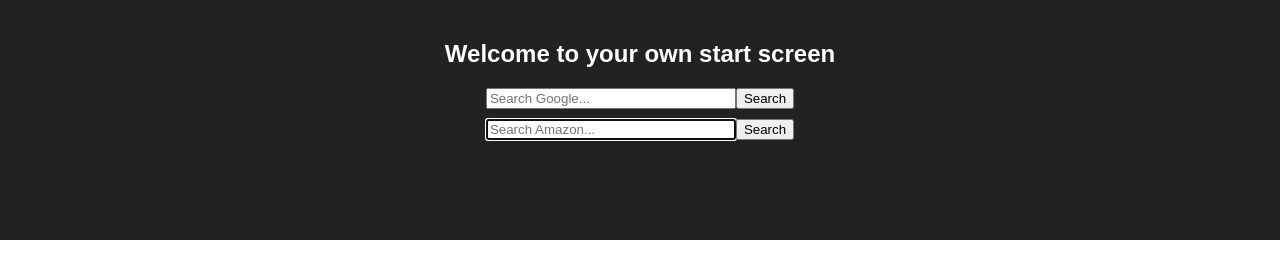
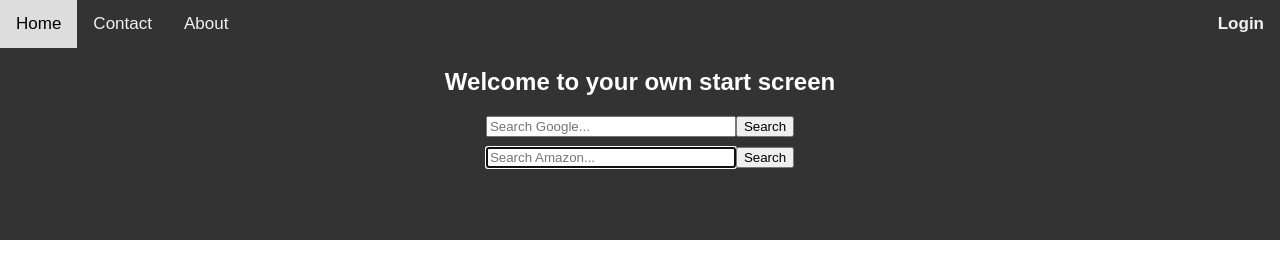
Before and after one commit to testordaniel/yourownstartscreen, a React (Create React App) app: page / in a window 1280 px wide. Shown: the top 268 px of the page. Built offline with nearby package versions, Linux system fonts and the light colour scheme.

Commit message:
added navbar

```diff
--- a/src/App.css
+++ b/src/App.css
@@ -9,9 +9,8 @@
 }
 
 .App-header {
-  background-color: #222;
-  height: 200px;
-  padding: 20px;
+  background-color: #333;
+  height: 240px;
   color: white;
 }
 
--- a/src/App.js
+++ b/src/App.js
@@ -11,9 +11,11 @@ class App extends Component {
     return (
       <div className="App">
         <div className="App-header">
+          <Navbar></Navbar>
           <h2>Welcome to your own start screen</h2>
           <GoogleSearch></GoogleSearch>
           <AmazonSearch></AmazonSearch>
+
         </div>
         <div style={styleBody}>
           <Entry link="https://github.com/" name="Github" icon="https://www.github.com/favicon.ico"></Entry>
--- a/src/components/Navbar.component.css
+++ b/src/components/Navbar.component.css
@@ -0,0 +1,31 @@
+.topnav {
+    overflow: hidden;
+}
+
+/* Style the links inside the navigation bar */
+
+.topnav a {
+    float: left;
+    display: block;
+    color: #f2f2f2;
+    text-align: center;
+    padding: 14px 16px;
+    text-decoration: none;
+    font-size: 17px;
+}
+
+/* Change the color of links on hover */
+.topnav a:hover {
+    background-color: #ddd;
+    color: black;
+}
+
+/* Add a color to the active/current link */
+.topnav a.active {
+    background-color: #4CAF50;
+    color: white;
+}
+
+.login {
+  font-weight: bold
+}
--- a/src/components/Navbar.component.js
+++ b/src/components/Navbar.component.js
@@ -5,10 +5,12 @@ export default class Navbar extends Component{
 
   render() {
     return(
-      <ul className="nav">
-        <li>About</li>
-        <li>Login</li>
-      </ul>
+      <div className="topnav" id="myTopnav">
+        <a href="#home">Home</a>
+        <a href="#contact">Contact</a>
+        <a href="#about">About</a>
+        <a className="login" href="#login" style={{float: 'right'}}>Login</a>
+      </div>
     );
   }
 }
```
